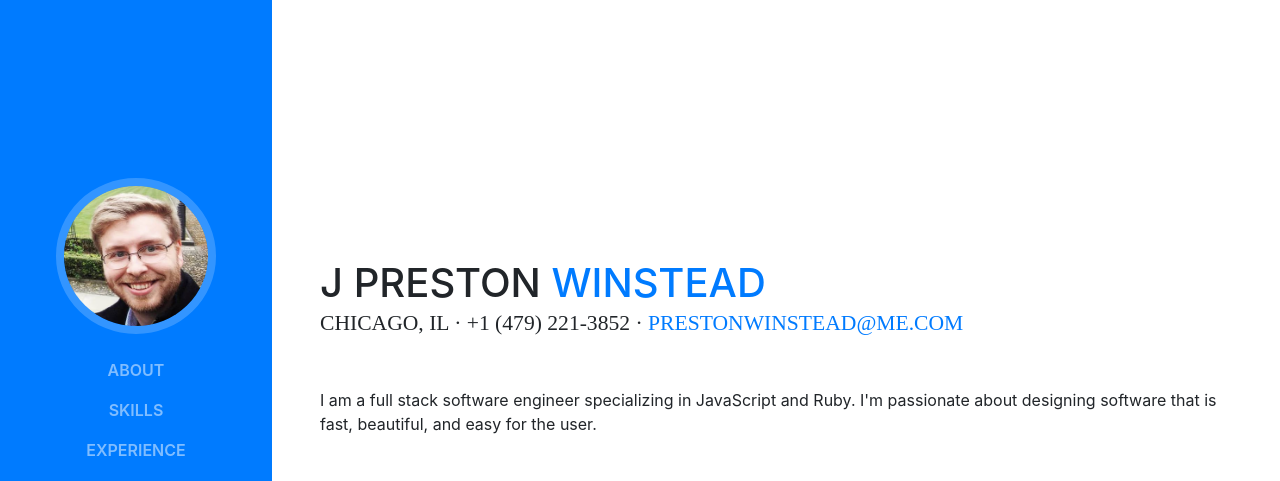
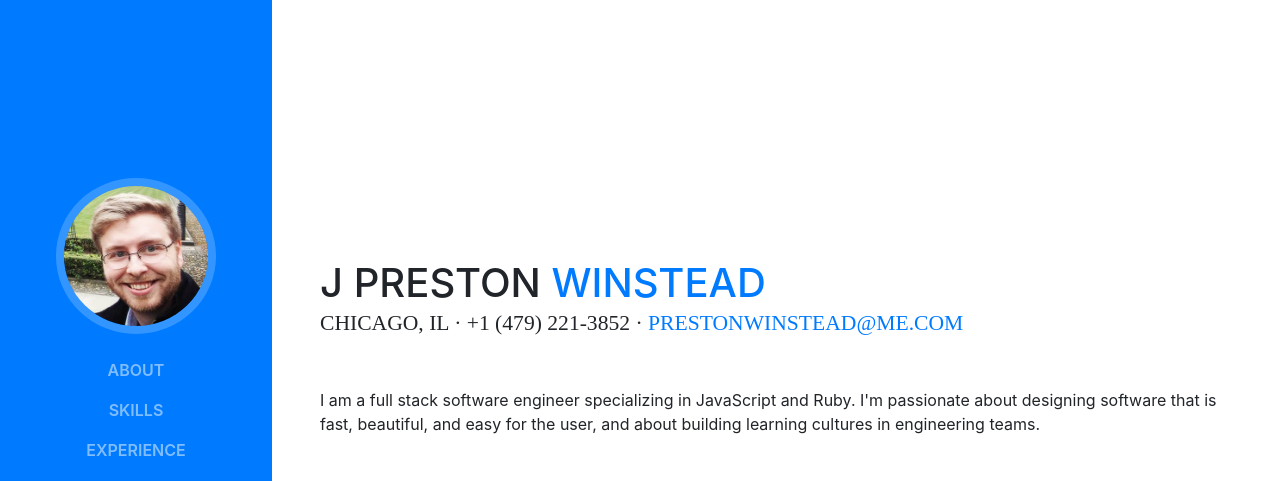
Before and after one commit to PrestonWinstead/PrestonWinstead.github.io, a website with bundled scripts: page index.html in a window 1280 px wide. Shown: the top 481 px of the page. Built offline with nearby package versions, Linux system fonts and the light colour scheme; a web font is replaced by a local one.

```diff
--- a/index.html
+++ b/index.html
@@ -74,7 +74,7 @@
           <div class="subheading mb-5">Chicago, IL · +1 (479) 221-3852 ·
             <a href="mailto:name@email.com">prestonwinstead@me.com</a>
           </div>
-          <p class="mb-5">I am a full stack software engineer specializing in JavaScript and Ruby. I'm passionate about designing software that is fast, beautiful, and easy for the user.</p>
+          <p class="mb-5">I am a full stack software engineer specializing in JavaScript and Ruby. I'm passionate about designing software that is fast, beautiful, and easy for the user, and about building learning cultures in engineering teams.</p>
           <ul class="list-inline list-social-icons mb-0">
             <li class="list-inline-item">
               <a href="http://www.linkedin.com/in/preston-winstead" target="_blank">
```
